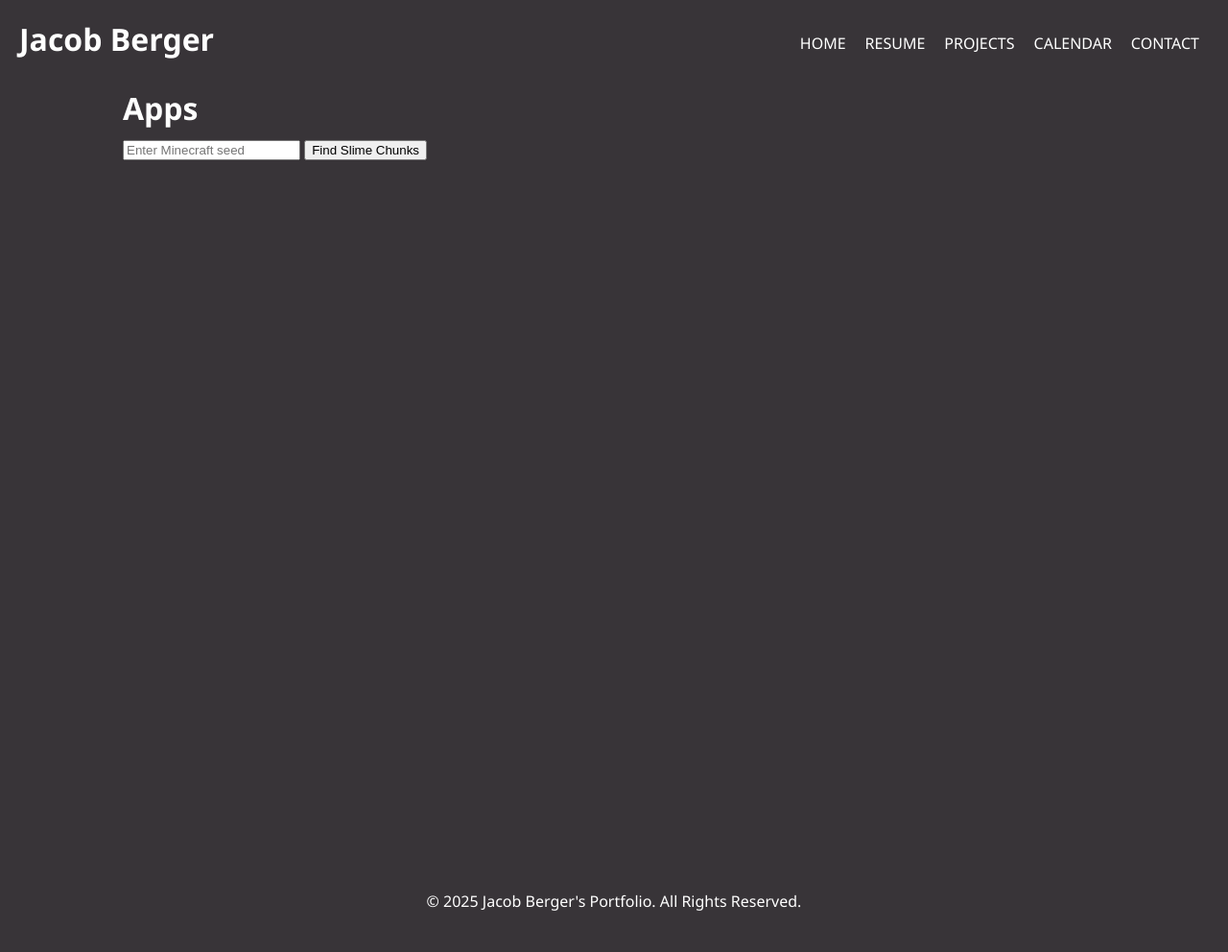
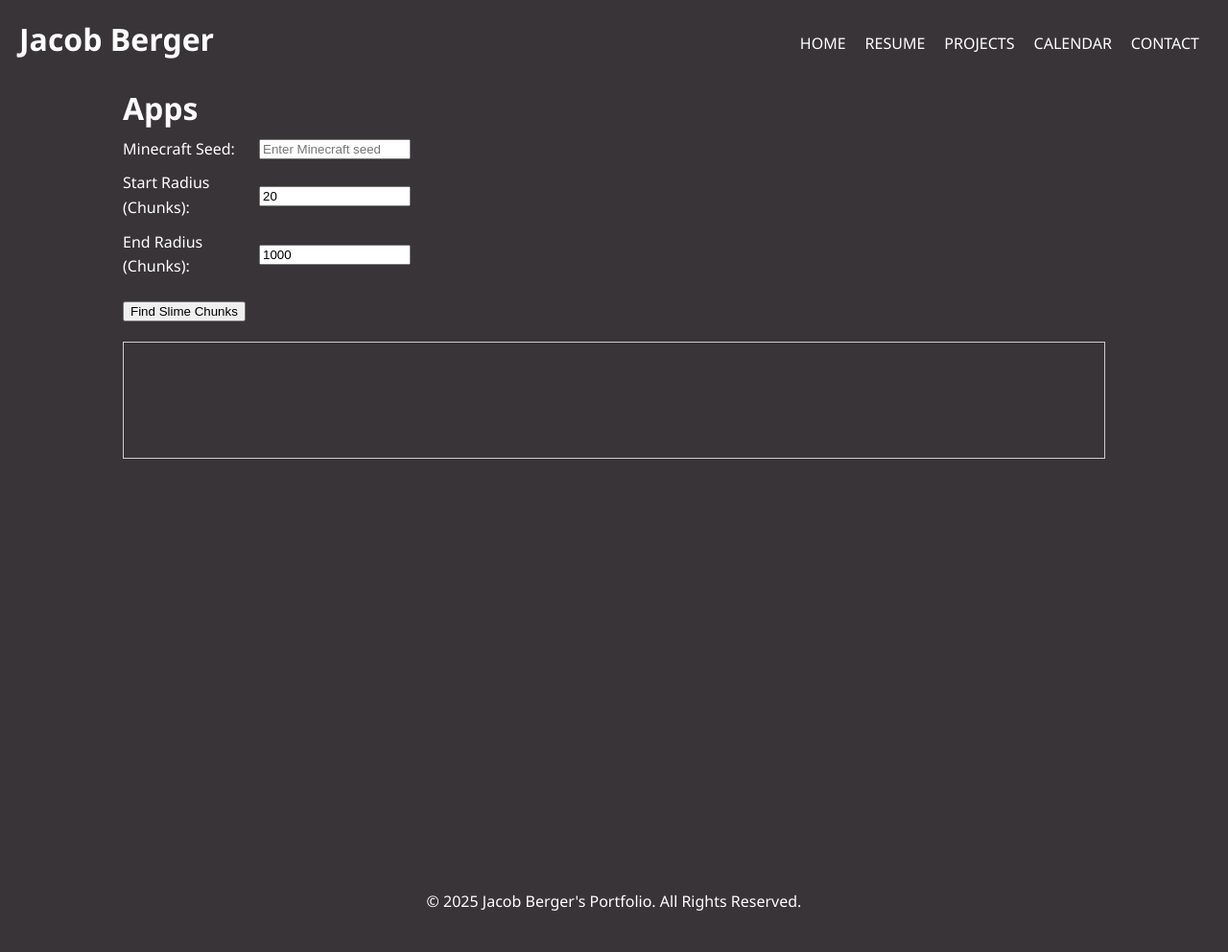
Before and after one commit to bergerjacob/bergerj-website, a Jekyll site: the page built from apps/slime-chunk-finder/index.html, in a window 1280 px wide. Shown: the whole page at 96% size. Built offline with Jekyll 4.4.1, drawn with Linux system fonts in a browser that asks for light colours; some of the changed lines change nothing that is shown.

Commit message:
slime finder fully working just super jank

```diff
--- a/apps/slime-chunk-finder/index.html
+++ b/apps/slime-chunk-finder/index.html
@@ -3,46 +3,80 @@ layout: page
 title: Apps
 ---
 <link rel="stylesheet" href="{{ '/projects/style.css' | relative_url }}">
+<style>
+    #controls { display: flex; flex-direction: column; gap: 10px; max-width: 300px; margin-bottom: 20px; }
+    #controls div { display: flex; justify-content: space-between; align-items: center; }
+    input[type=number] { width: 150px; }
+</style>
 
-<input type="number" id="seedInput" placeholder="Enter Minecraft seed">
+<div id="controls">
+    <div>
+        <label for="seedInput">Minecraft Seed:</label>
+        <input type="number" id="seedInput" placeholder="Enter Minecraft seed">
+    </div>
+    <div>
+        <label for="startRadiusInput">Start Radius (Chunks):</label>
+        <input type="number" id="startRadiusInput" value="20">
+    </div>
+    <div>
+        <label for="endRadiusInput">End Radius (Chunks):</label>
+        <input type="number" id="endRadiusInput" value="1000">
+    </div>
+</div>
+
 <button id="findChunks">Find Slime Chunks</button>
-<div id="output" style="white-space: pre-wrap;"></div> <script>
+<div id="output" style="white-space: pre-wrap; margin-top: 20px; border: 1px solid #ccc; padding: 10px; min-height: 100px;"></div>
+
+<script>
     const seedInput = document.getElementById('seedInput');
+    const startRadiusInput = document.getElementById('startRadiusInput');
+    const endRadiusInput = document.getElementById('endRadiusInput');
     const findChunksButton = document.getElementById('findChunks');
     const outputDiv = document.getElementById('output');
 
     findChunksButton.addEventListener('click', () => {
         const seed = seedInput.value;
+        const startRadius = startRadiusInput.value;
+        const endRadius = endRadiusInput.value;
+
         if (!seed) {
             outputDiv.textContent = 'Please enter a seed.';
             return;
         }
-        outputDiv.textContent = 'Searching... this may take a moment.';
+        outputDiv.textContent = 'Searching for slime chunks...\n';
 
-        // ✅ 1. Use your correct Cloud Run URL
-        const apiUrl = 'https://slime-chunk-finder-2lzsvwajea-uc.a.run.app';
+        const apiUrl = 'https://slime-chunk-finder-832728061487.us-central1.run.app';
 
         fetch(apiUrl, {
             method: 'POST',
-            headers: {
-                // ✅ 2. 'Authorization' header is removed
-                'Content-Type': 'application/json'
-            },
-            body: JSON.stringify({ seed: seed })
+            headers: { 'Content-Type': 'application/json' },
+            body: JSON.stringify({
+                seed: seed,
+                startRadius: startRadius,
+                endRadius: endRadius
+            })
         })
-        // ✅ 3. Simplified response handling
         .then(response => {
+            const reader = response.body.getReader();
+            const decoder = new TextDecoder();
+
+            // If response is not ok, read the error message from the body
             if (!response.ok) {
-                throw new Error(`HTTP error! Status: ${response.status}`);
+                return reader.read().then(({value}) => {
+                    throw new Error(`Server error (${response.status}): ${decoder.decode(value)}`);
+                });
             }
-            return response.text(); // Get the response as simple text
-        })
-        .then(text => {
-            outputDiv.textContent = text; // Display the final text
+
+            function processStream({ done, value }) {
+                if (done) { return; }
+                outputDiv.textContent += decoder.decode(value);
+                return reader.read().then(processStream);
+            }
+            return reader.read().then(processStream);
         })
         .catch(error => {
             console.error('Error fetching slime chunk data:', error);
-            outputDiv.textContent = 'Error fetching data. Check the console for details.';
+            outputDiv.textContent = error.message;
         });
     });
 </script>
```
